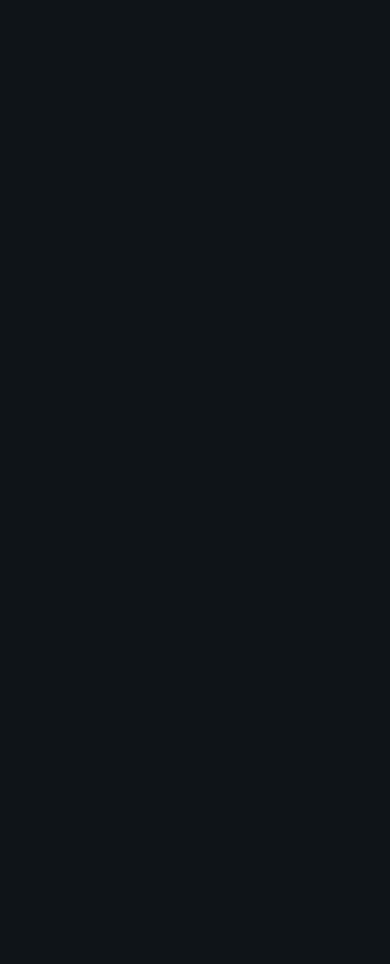
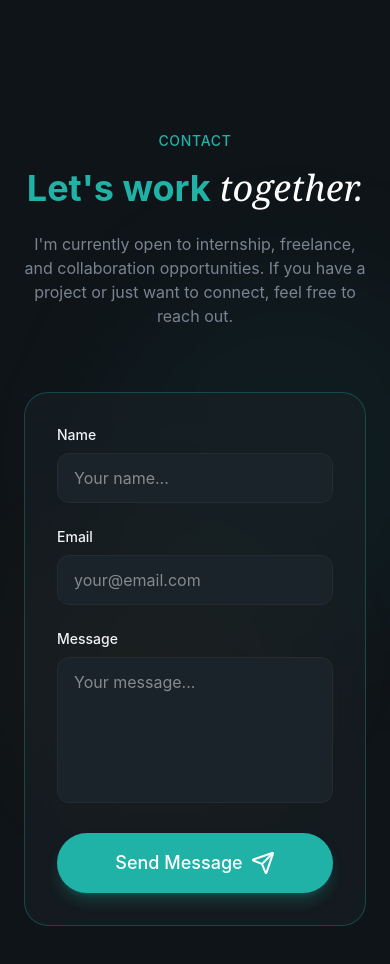
Before and after one commit to dev-bayzid/Portfolio, a Next.js app: page / in a window 390 px wide. Shown: the part 10100-11064 px from the top of the page. Before the commit the page ends 10100 px from the top, so only its background shows below. Built offline with nearby package versions, Linux system fonts and the light colour scheme.

Commit message:
add contact form in contact section

```diff
--- a/src/sections/Contact.jsx
+++ b/src/sections/Contact.jsx
@@ -1,11 +1,113 @@
-import React from 'react';
+import Button from "@/ui/Button";
+import { Briefcase, Mail, MapPin, Send } from "lucide-react";
+
+const contactInfo = [
+  {
+    icon: Mail,
+    label: "Email",
+    value: "bayzidhasan1612@gmail.com",
+    href: "mailto:bayzidhasan1612@gmail.com",
+  },
+  {
+    icon: MapPin,
+    label: "Location",
+    value: "Khulna, Bangladesh",
+    href: "#",
+  },
+  {
+    icon: Briefcase,
+    label: "Availability",
+    value: "Open to Internship & Freelance",
+    href: "#",
+  },
+];
 
 const Contact = () => {
-    return (
-        <div>
+  return (
+    <section id="contact" className="py-32 relative overflow-hidden">
+      <div className="absolute top-0 left-0 w-full h-full">
+        <div className="absolute top-1/4 left-1/4 w-96 h-96 bg-primary/5 rounded-full blur-3xl" />
+        <div className="absolute bottom-1/4 right-1/4 w-64 h-64 bg-highlight/5 rounded-full blur-3xl" />
+      </div>
 
+      <div className="container mx-auto px-6 relative z-10">
+        {/* Section Header */}
+        <div className="text-center max-w-3xl mx-auto mb-16">
+          <span className="text-secondary-foreground text-sm font-medium tracking-wider uppercase animate-fade-in">
+            Contact
+          </span>
+          <h2 className="text-4xl md:text-5xl font-bold mt-4 mb-6 animate-fade-in animation-delay-100 text-secondary-foreground">
+            Let&apos;s work{" "}
+            <span className="font-serif italic font-normal text-white">
+              {" "}
+              together.
+            </span>
+          </h2>
+          <p className="text-muted-foreground animate-fade-in animation-delay-200">
+            I&apos;m currently open to internship, freelance, and collaboration
+            opportunities. If you have a project or just want to connect, feel
+            free to reach out.
+          </p>
         </div>
-    );
+
+        <div className="grid lg:grid-cols-2 gap-12 max-w-5xl mx-auto">
+          <div className="glass p-8 rounded-3xl border border-primary/30 animate-fade-in animation-delay-300">
+            <form className="space-y-6">
+              <div>
+                <label
+                  htmlFor="name"
+                  className="block text-sm font-medium mb-2"
+                >
+                  Name
+                </label>
+                <input
+                  id="name"
+                  type="text"
+                  required
+                  placeholder="Your name..."
+                  className="w-full px-4 py-3 bg-surface rounded-xl border border-border focus:border-primary focus:ring-1 focus:ring-primary outline-none transition-all"
+                />
+              </div>
+
+              <div>
+                <label
+                  htmlFor="email"
+                  type="email"
+                  className="block text-sm font-medium mb-2"
+                >
+                  Email
+                </label>
+                <input
+                  required
+                  placeholder="your@email.com"
+                  className="w-full px-4 py-3 bg-surface rounded-xl border border-border focus:border-primary focus:ring-1 focus:ring-primary outline-none transition-all"
+                />
+              </div>
+
+              <div>
+                <label
+                  htmlFor="message"
+                  className="block text-sm font-medium mb-2"
+                >
+                  Message
+                </label>
+                <textarea
+                  rows={5}
+                  required
+                  placeholder="Your message..."
+                  className="w-full px-4 py-3 bg-surface rounded-xl border border-border focus:border-primary focus:ring-1 focus:ring-primary outline-none transition-all resize-none"
+                />
+              </div>
+
+              <Button className="w-full" size="lg">
+                Send Message <Send></Send>
+              </Button>
+            </form>
+          </div>
+        </div>
+      </div>
+    </section>
+  );
 };
 
 export default Contact;
```
Also changed, not shown: src/sections/ABCD.jsx (deleted, +0 -104 lines).
